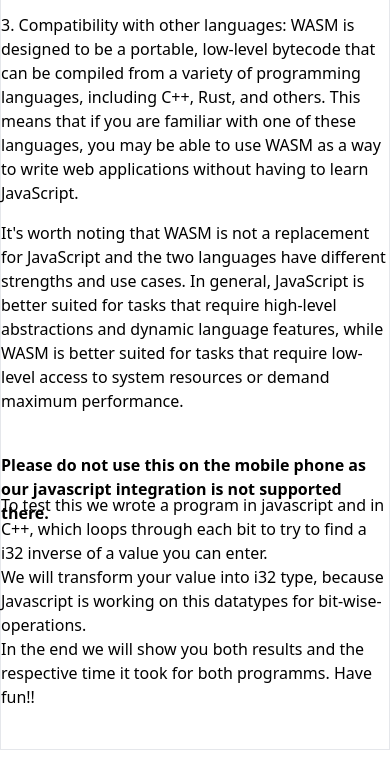
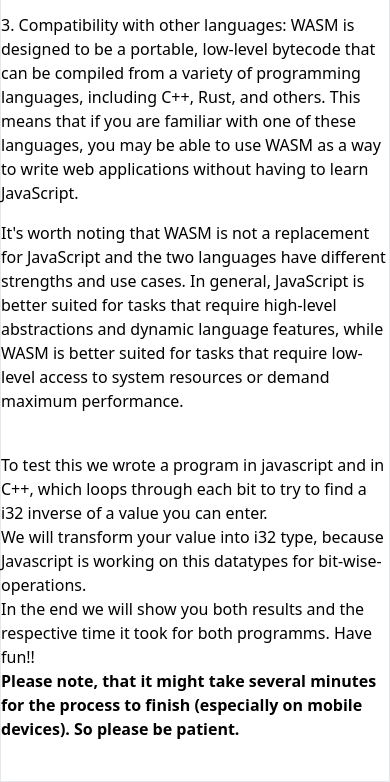
Before and after one commit to jangrau13/Cpp-WASM-vs-JS, a plain HTML site: page index.html in a window 390 px wide. Shown: the part 788-1570 px from the top of the page. Before the commit the page ends 1538 px from the top, so only its background shows below. Drawn offline with nearby package versions, Linux system fonts and the light colour scheme; no server answers.

Commit message:
removed mobile constraint

```diff
--- a/index.html
+++ b/index.html
@@ -87,8 +87,6 @@
         </section>
         <div class="flex flex-row h-10"></div>
     </div>
-    <div class="flex-row h-10 font-bold">Please do not use this on the mobile phone as our javascript integration is
-      not supported there. </div>
     <section class="">
       <p class="">To test this we wrote a program in javascript and in C++, which loops through each bit to try to
         find a i32 inverse of a value you can enter.</p>
@@ -96,6 +94,7 @@
         bit-wise-operations.</p>
       <p class="">In the end we will show you both results and the respective time it took for both programms. Have
         fun!!</p>
+      <p class="font-bold">Please note, that it might take several minutes for the process to finish (especially on mobile devices). So please be patient.</p>
     </section>
 
 
```
